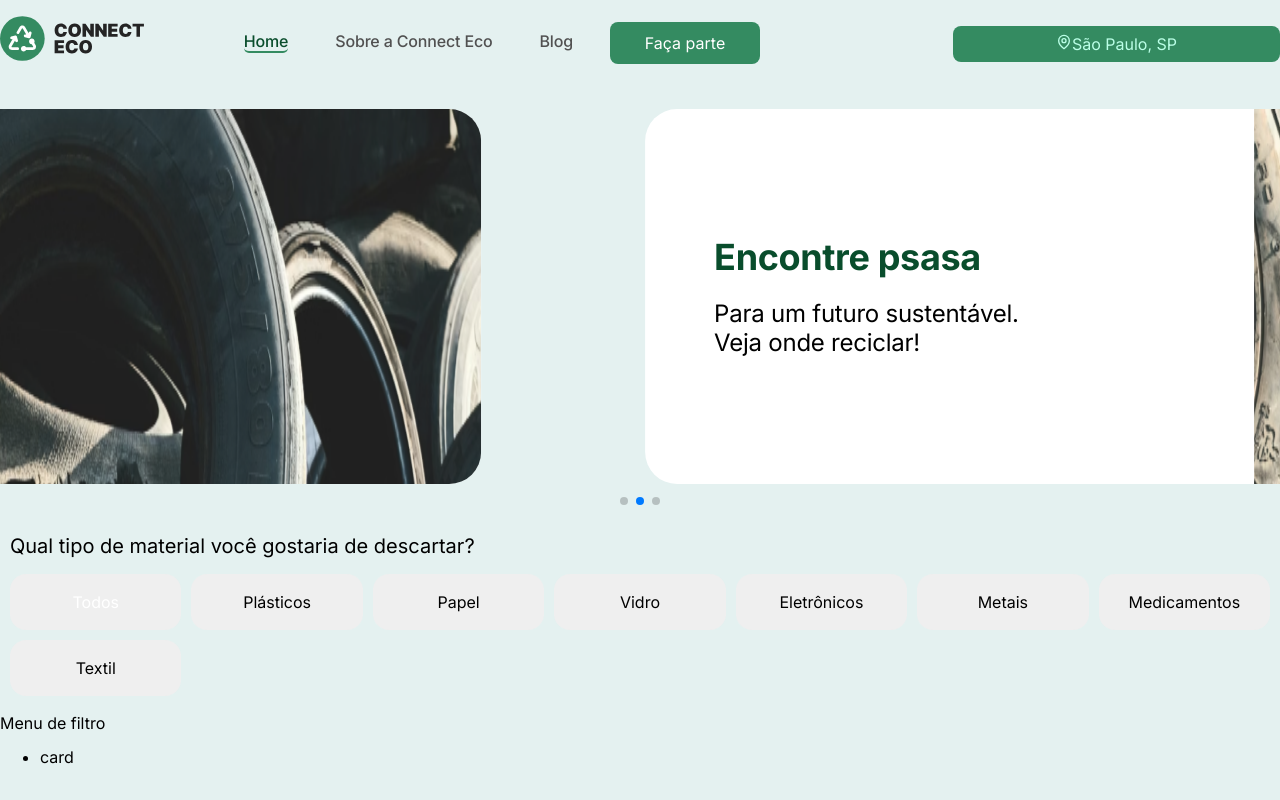
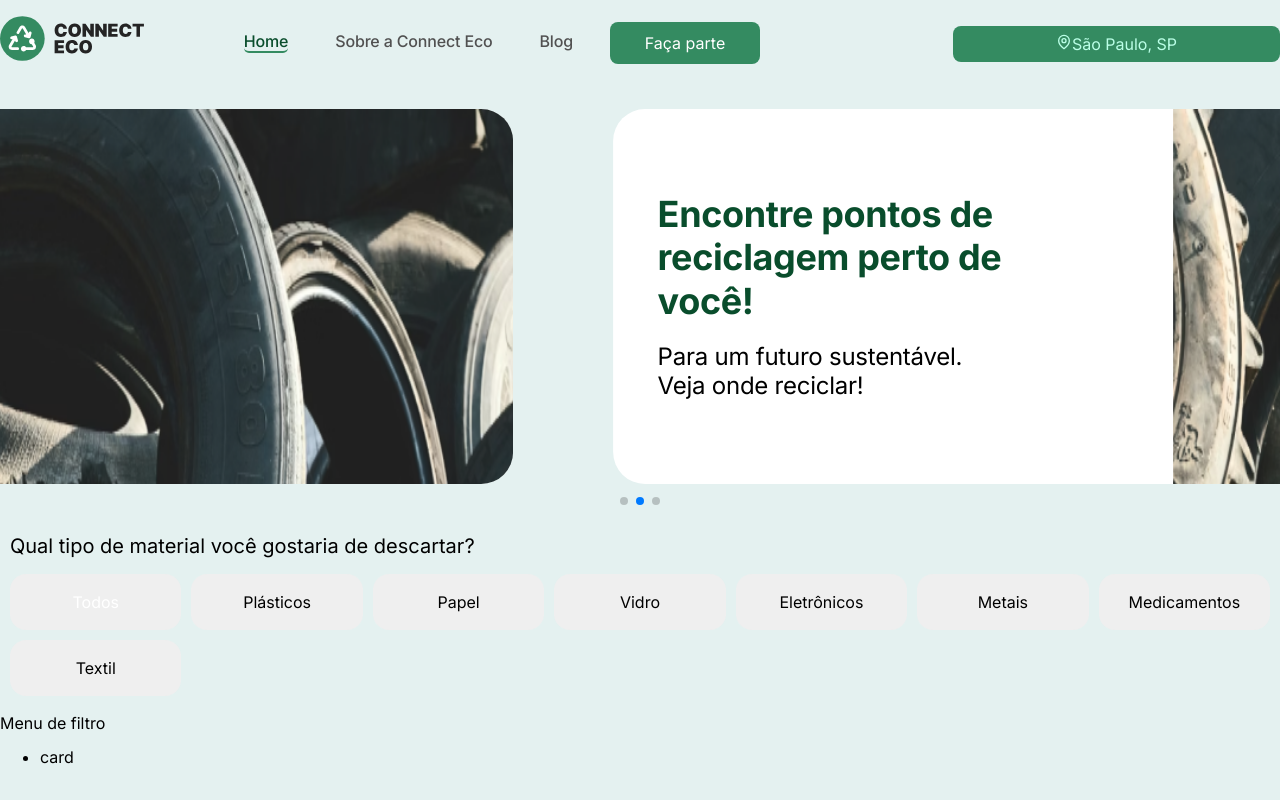
Before and after one commit to Connect-Eco/connecteco, a Next.js app: page / in a window 1280 px wide. Built offline with nearby package versions, Linux system fonts and the light colour scheme.

Commit message:
CSS adjustments to banner and header

```diff
--- a/src/app/(home)/components/banner/banner.css
+++ b/src/app/(home)/components/banner/banner.css
@@ -2,7 +2,7 @@
   display: flex;
   margin: 32px auto;
   justify-content: space-between;
-  width: 1216px;
+  max-width: 1440pxpx;
   height: 375px;
   gap: 30px;
   border-radius: 32px;
@@ -17,8 +17,9 @@
   margin: 0 auto;
 }
 .banner__texts_title {
-    margin: 0 auto;
-    width: 441px;
+  margin: 0 auto;
+  max-width: 441px;
+  width: 100%;
   font-weight: 400;
   line-height: 43.57px;
   letter-spacing: -0.01em;
@@ -31,7 +32,7 @@
   color: #094d2c;
 }
 .banner__texts_description {
-    width: 348px;
+width: 348px;
 height: 58px;
 font-family: Inter;
 font-size: 24px;
@@ -41,3 +42,7 @@ letter-spacing: -0.01em;
 text-align: left;
 margin: 19px 0 0;
 }
+
+.banner__image_object-contain {
+  width: 720px;
+}
--- a/src/components/header/header.css
+++ b/src/components/header/header.css
@@ -9,7 +9,7 @@
 @media (min-width: 1024px) {
 }
 
-@media (min-width: 1280px ){
+@media (min-width: 768px ){
   .header {
     display: flex;
     margin: 0 auto;
--- a/src/constants/bannerInfo.js
+++ b/src/constants/bannerInfo.js
@@ -5,8 +5,8 @@ function gerarIdUnico() {
 const bannerInfo = [
   {
     texts: {
-      title: "dsfdfdsfdfs",
-      description: "sdfdfsdsfdsfdsfdfs!"
+      title: "Encontre pontos de reciclagem perto de você!",
+      description: "Para um futuro sustentável. Veja onde reciclar!!"
     },
     id: gerarIdUnico(),
     image: {
@@ -19,7 +19,7 @@ const bannerInfo = [
   },
   {
     texts: {
-      title: "Encontre psasa",
+      title: "Encontre pontos de reciclagem perto de você!",
       description: "Para um futuro sustentável. Veja onde reciclar!"
     },
     id: gerarIdUnico(),
@@ -33,7 +33,7 @@ const bannerInfo = [
   },
   {
     texts: {
-      title: "Esadsadsadsda",
+      title: "Encontre pontos de reciclagem perto de você!",
       description: "Para um futuro sustentável. Veja onde reciclar!"
     },
     id: gerarIdUnico(),
```
